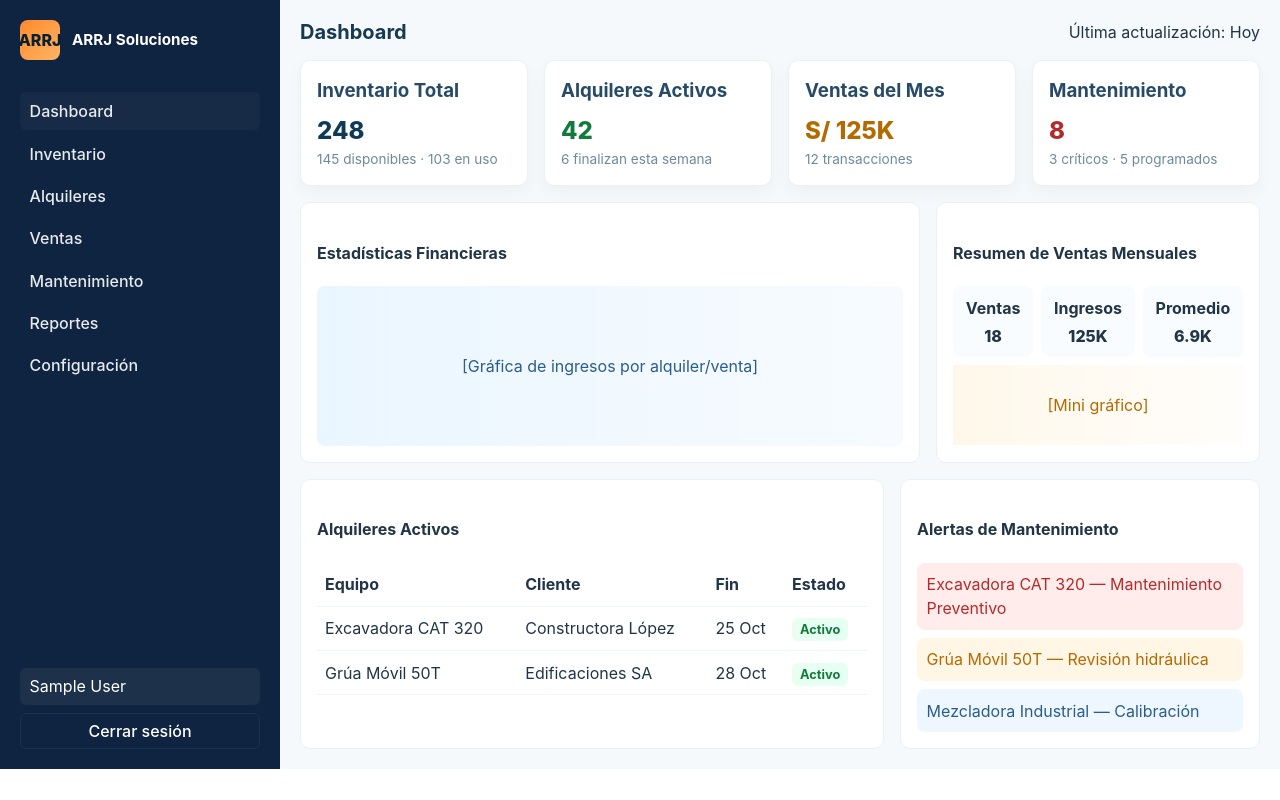
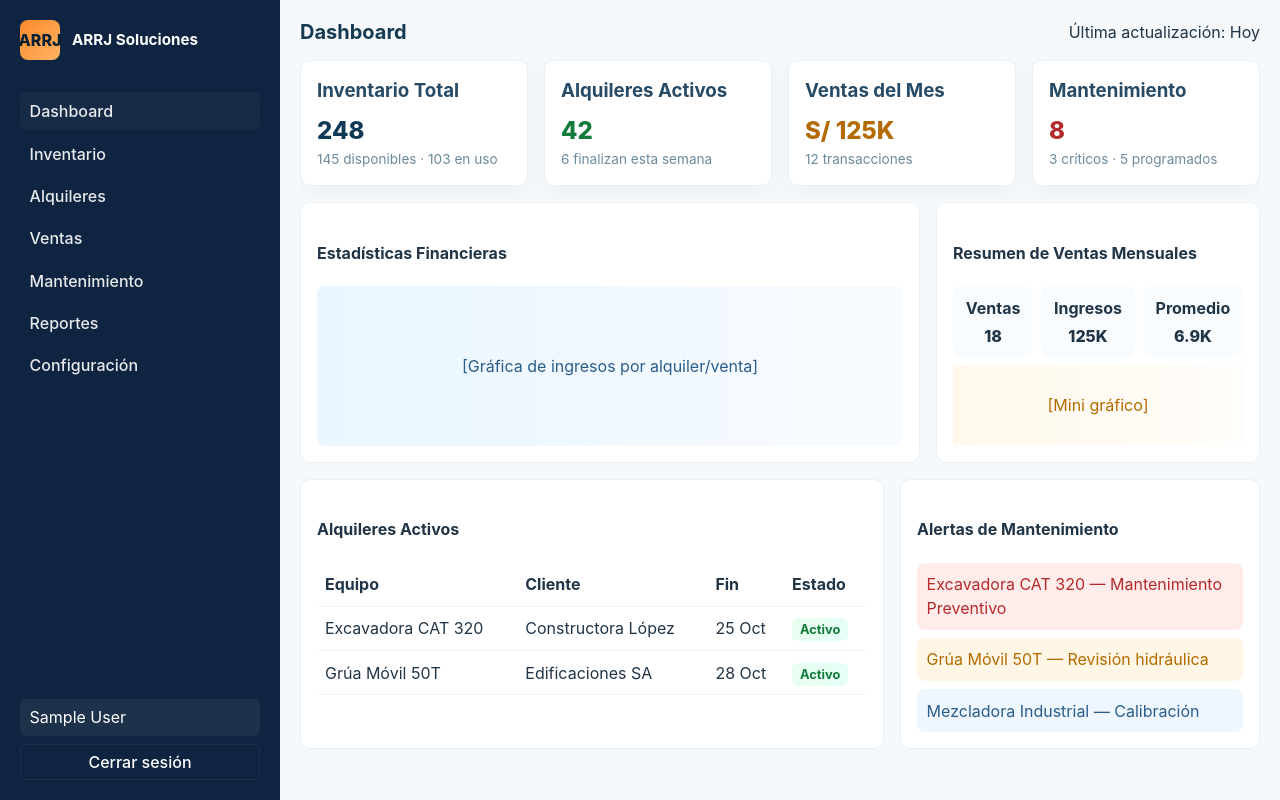
Before and after one commit to bryanndevx/arrjsolucionessac, a React (Vite) app in the folder frontend/: page /admin in a window 1280 px wide. Built offline with nearby package versions, Linux system fonts and the light colour scheme; no server answers; sample sign-in values are in the browser's storage.

Commit message:
fix(admin): make dashboard full-height (height:100vh) and enable internal scrolling

```diff
--- a/frontend/src/pages/AdminDashboard.css
+++ b/frontend/src/pages/AdminDashboard.css
@@ -1,7 +1,8 @@
 .admin-root {
   display: flex;
-  min-height: calc(100vh - 64px);
-  font-family: Inter, system-ui, -apple-system, 'Segoe UI', Roboto, 'Helvetica Neue', Arial
+  /* Ocupa toda la ventana para evitar franja blanca en el dashboard */
+  height: 100vh;
+  font-family: Inter, system-ui, -apple-system, 'Segoe UI', Roboto, 'Helvetica Neue', Arial;
 }
 
 .admin-sidebar {
@@ -82,7 +83,9 @@
   background: #f6f9fb;
   padding: 1.25rem;
   display: flex;
-  flex-direction: column
+  flex-direction: column;
+  /* permitir que el área de contenido crezca y haga scroll interno si hace falta */
+  min-height: 0;
 }
 
 .admin-header {
@@ -102,7 +105,9 @@
 .admin-content {
   display: flex;
   flex-direction: column;
-  gap: 1rem
+  gap: 1rem;
+  flex: 1;
+  overflow: auto;
 }
 
 .cards-row {
```
